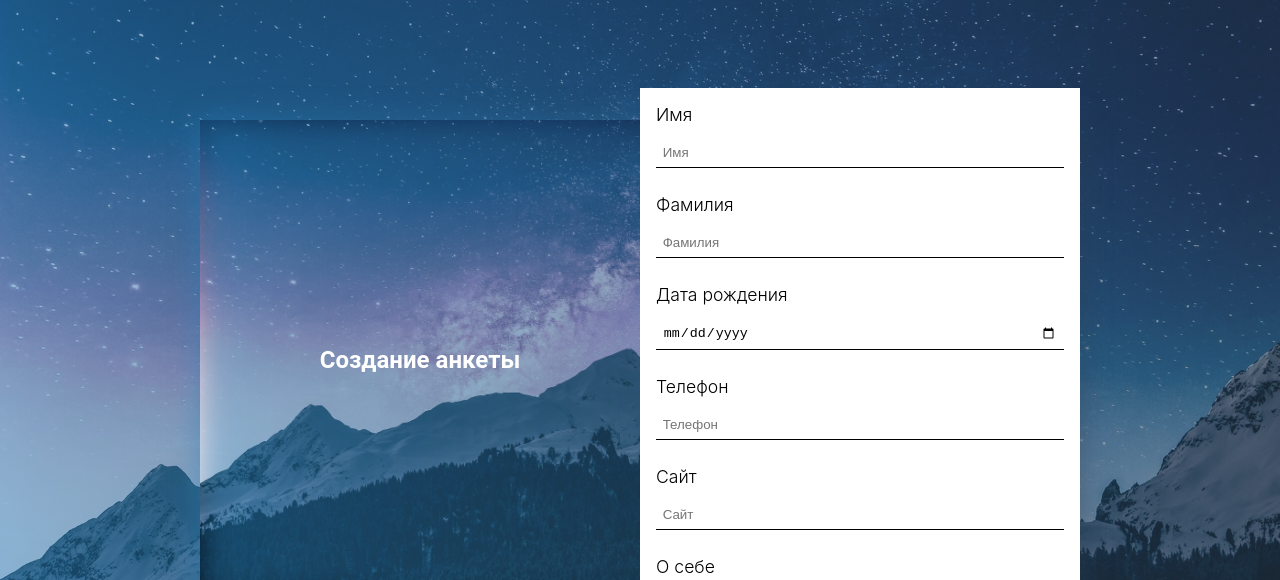
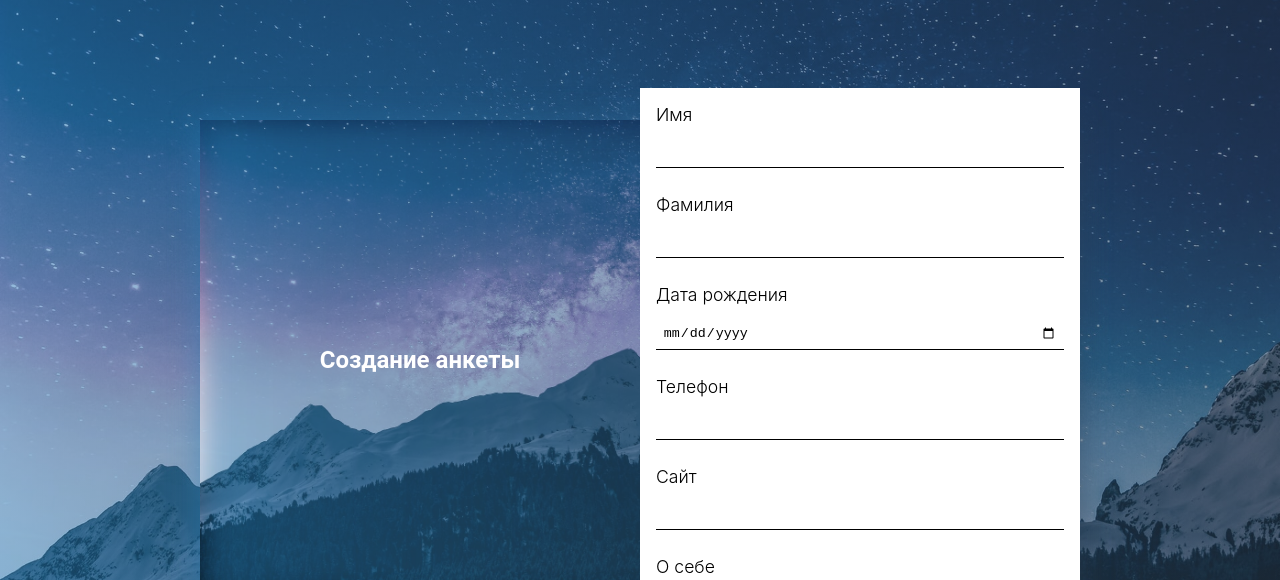
Before and after one commit to PlsSayMyName/React-Intensive, a React (Create React App) app: page / in a window 1280 px wide. Shown: the top 580 px of the page. Built offline with nearby package versions, Linux system fonts and the light colour scheme; the HTML template or start-up script is replaced by a standard one.

Commit message:
add: add validation

```diff
--- a/src/App.js
+++ b/src/App.js
@@ -5,7 +5,149 @@ import Input from './components/Input/Input';
 import Textarea from './components/Textarea/Textarea';
 
 class App extends React.Component {
+  constructor(props){
+    super(props);
+
+    this.state = {
+      fields: { name: '', lastName: '', date: '', tel: '', site: '', about: '', tech: '', desc: '' },
+      errors: {},
+      formIsValid: false,
+      chrLimit: 600,
+      chrLeft: 600,
+    };
+  }
+
+  handleValidation() {
+    let fields = this.state.fields;
+    let errors = {};
+    let formIsValid = true;
+
+    // Name
+    if (!fields["name"]) {
+      formIsValid = false;
+      errors["name"] = "Поле не может быть пустым";
+    }
+
+    if (typeof fields["name"] !== "undefined") {
+      if (!fields["name"].match(/^([а-яё]+|[a-z]+)$/i)) {
+        formIsValid = false;
+        errors["name"] = "Поле должно содержать только кириллические или латинские буквы";
+      }
+      if (fields["name"].charAt(0) !== fields["name"].charAt(0).toUpperCase()) {
+        formIsValid = false;
+        errors["name"] = "Первый символ должен быть с большой буквы";
+      }
+    }
+
+    // LastName
+    if (!fields["lastName"]) {
+      formIsValid = false;
+      errors["lastName"] = "Поле не может быть пустым";
+    }
+
+    if (typeof fields["lastName"] !== "undefined") {
+      if (!fields["lastName"].match(/^([а-яё]+|[a-z]+)$/i)) {
+        formIsValid = false;
+        errors["lastName"] = "Поле должно содержать только кириллические или латинские буквы";
+      }
+      if (fields["lastName"].charAt(0) !== fields["lastName"].charAt(0).toUpperCase()) {
+        formIsValid = false;
+        errors["lastName"] = "Первый символ должен быть с большой буквы";
+      }
+    }
+
+    // Phone
+    if (!fields["tel"]) {
+      formIsValid = false;
+      errors["tel"] = "Поле не может быть пустым";
+    }
+
+    if (typeof fields["tel"] !== "undefined") {
+      if (fields["tel"].length !== 13) {
+        formIsValid = false;
+        errors["tel"] = "Введите корректный номер телефона";
+      }
+    }
+
+    // Website
+    if (!fields["site"]) {
+      formIsValid = false;
+      errors["site"] = "Поле не может быть пустым";
+    }
+
+    if (typeof fields["site"] !== "undefined") {
+      if (!fields["site"].match(/https:\/\//)) {
+        formIsValid = false;
+        errors["site"] = "Название сайта должно начинаться с https://";
+      }
+    }
+
+    this.setState({ errors: errors });
+    // console.log(Object.keys(this.state.errors));
+    console.log(formIsValid);
+    return formIsValid;
+  }
+
+  // Phone field
+  phoneMask(field, e) {
+    const value = e.target.value.replace(/\D/g, '');
+    const numberLength = 9;
+    let result = "+";
+    for (let i = 0; i < value.length && i < numberLength; i++) {
+      switch (i) {
+        case 1:
+          result += "-";
+          break;
+        case 5:
+          result += "-";
+          break;
+        case 7:
+          result += "-";
+          break;
+        default:
+          break;
+      }
+      result += value[i];
+    }
+    e.target.value = result;
+    let fields = this.state.fields;
+    fields[field] = result;
+    this.setState({fields});
+  }
+
+  // Textarea
+  textareaLimit(field, e){
+    const charCount = e.target.value.length;
+    const maxChar = this.state.chrLimit;
+    if(e.target.value.length > maxChar) return;
+    const charLength = maxChar - charCount;
+    let fields = this.state.fields;
+    fields[field] = e.target.value;
+    this.setState({fields});
+    this.setState((prev) => {return{chrLeft: charLength} });
+}
+
+  onChangeField(field, e) {
+    let fields = this.state.fields;
+    fields[field] = e.target.value;
+    this.setState({fields});
+  }
+
+  submitForm(e) {
+    e.preventDefault();
+    // let fields = this.state.fields;
+    console.log(this.state.formIsValid);
+    if (this.handleValidation()) {
+      console.log('123');
+      this.setState({formIsValid: true})
+    } else {
+      alert("В форме присутствуют ошибки. Пожалуйста, исправьте их и попробуйте снова");
+    }
+  }
+
   render() {
+    const { name, lastName, date, tel, site, about, tech, desc } = this.state.fields;
+
     return (
       <section className='app'>
         <div className="bg-img"></div>
@@ -15,19 +157,51 @@ class App extends React.Component {
               <h1>Создание анкеты</h1>
             </div>
             <div className="right">
-              <form>
-                <Input type="text" name="Имя" />
-                <Input type="text" name="Фамилия" />
-                <Input type="date" name="Дата рождения"/>
-                <Input type="tel" name="Телефон"/>
-                <Input type="text" name="Сайт"/>
-                <Textarea name="О себе"/>
-                <Textarea name="Стек технологий"/>
-                <Textarea name="Описание последнего проекта"/>
+              <form onSubmit={this.submitForm.bind(this)}>
+                {!this.state.formIsValid
+                ?
+                <>
+                <Input type="text" name="Имя" value={name} onChange={this.onChangeField.bind(this, "name")} />
+                <span style={{ color: "red" }}>{this.state.errors["name"]}</span>
+                <Input type="text" name="Фамилия" value={lastName} onChange={this.onChangeField.bind(this, "lastName")} />
+                <span style={{ color: "red" }}>{this.state.errors["lastName"]}</span>
+                <Input type="date" name="Дата рождения" value={date} onChange={this.onChangeField.bind(this, "date")} />
+                <Input type="tel" name="Телефон" value={tel} onChange={this.phoneMask.bind(this, "tel")} />
+                <span style={{ color: "red" }}>{this.state.errors["tel"]}</span>
+                <Input type="text" name="Сайт" value={site} onChange={this.onChangeField.bind(this, "site")} />
+                <span style={{ color: "red" }}>{this.state.errors["site"]}</span>
+                <Textarea name="О себе" value={about} onChange={this.textareaLimit.bind(this, "about")}/>
+                {about.length === this.state.chrLimit ? <p style={{color: "red"}}>Превышен лимит символов в поле</p>
+                :
+                <p>Осталось {this.state.chrLeft} символов  из {this.state.chrLimit}</p>
+                }
+                <Textarea name="Стек технологий" value={tech} onChange={this.textareaLimit.bind(this, "tech")} />
+                {tech.length === this.state.chrLimit ? <p style={{color: "red"}}>Превышен лимит символов в поле</p>
+                :
+                <p>Осталось {this.state.chrLeft} символов  из {this.state.chrLimit}</p>
+                }
+                <Textarea name="Описание последнего проекта" value={desc} onChange={this.textareaLimit.bind(this, "desc")} />
+                {desc.length === this.state.chrLimit ? <p style={{color: "red"}}>Превышен лимит символов в поле</p>
+                :
+                <p>Осталось {this.state.chrLeft} символов  из {this.state.chrLimit}</p>
+                }
                 <div className="button-box">
                   <Button type="submit" name="Сохранить" />
                   <Button type="reset" name="Отмена"/>
                 </div>
+                </>
+                :
+                <div className='personalForm'>
+                  <p>Имя: {name}</p>
+                  <p>Фамилия: {lastName}</p>
+                  <p>Дата рождения: {date}</p>
+                  <p>Телефон: {name}</p>
+                  <p>Сайт: {site}</p>
+                  <p>О себе: {about}</p>
+                  <p>Стек технологий: {tech}</p>
+                  <p>Описание последнего проекта: {desc}</p>
+                </div>
+                }
               </form>
             </div>
           </div>
--- a/src/components/Button/Button.jsx
+++ b/src/components/Button/Button.jsx
@@ -4,7 +4,7 @@ import styles from "./Button.module.css";
 class Button extends React.Component {
   render() {
     return (
-      <button className={styles.button} type={this.props.type}>{this.props.name}</button>
+      <button {...this.props} className={styles.button}>{this.props.name}</button>
     )
   }
 }
--- a/src/components/Input/Input.jsx
+++ b/src/components/Input/Input.jsx
@@ -2,12 +2,11 @@ import React from 'react';
 import styles from "./Input.module.css";
 
 class Input extends React.Component {
-
   render() {
     return (
       <label className={styles['input-group']} htmlFor={this.props.name}>
         {this.props.name}
-        <input placeholder={this.props.name} type={this.props.type} name={this.props.name} id={this.props.name}/>
+        <input {...this.props} id={this.props.name} required />
       </label>
     )
   }
--- a/src/components/Input/Input.module.css
+++ b/src/components/Input/Input.module.css
@@ -7,6 +7,9 @@
 .input-group:not(:last-child) {
     margin-bottom: 1.5em;
 }
+.input-group:not(:first-child) {
+    margin-top: 1em;
+}
 .input-group input {
     margin-top: 1em;
     border: unset;
--- a/src/components/Textarea/Textarea.jsx
+++ b/src/components/Textarea/Textarea.jsx
@@ -2,12 +2,24 @@ import React from 'react';
 import styles from "./Textarea.module.css";
 
 class Textarea extends React.Component {
+  // constructor(props){
+  //   // super(props);
+
+  //   // this.state = {
+  //   //   fields: {textarea: ''},
+  //   //   chrLimit: 600,
+  //   //   chrLeft: 600,
+  //   // };
+  // }
+
 
   render() {
+    // const { textarea } = this.state.fields;
     return (
       <label className={styles['input-group']} htmlFor={this.props.name}>
         {this.props.name}
-        <textarea name={this.props.name} id={this.props.name}></textarea>
+        <textarea {...this.props} id={this.props.name} required></textarea>
+
       </label>
     )
   }
--- a/src/components/Textarea/Textarea.module.css
+++ b/src/components/Textarea/Textarea.module.css
@@ -7,6 +7,9 @@
 .input-group:not(:last-child) {
     margin-bottom: 1.5em;
 }
+.input-group:not(:first-child) {
+    margin-top: 1em;
+}
 .input-group textarea {
     resize: vertical;
     min-height: 6.875em;
```
